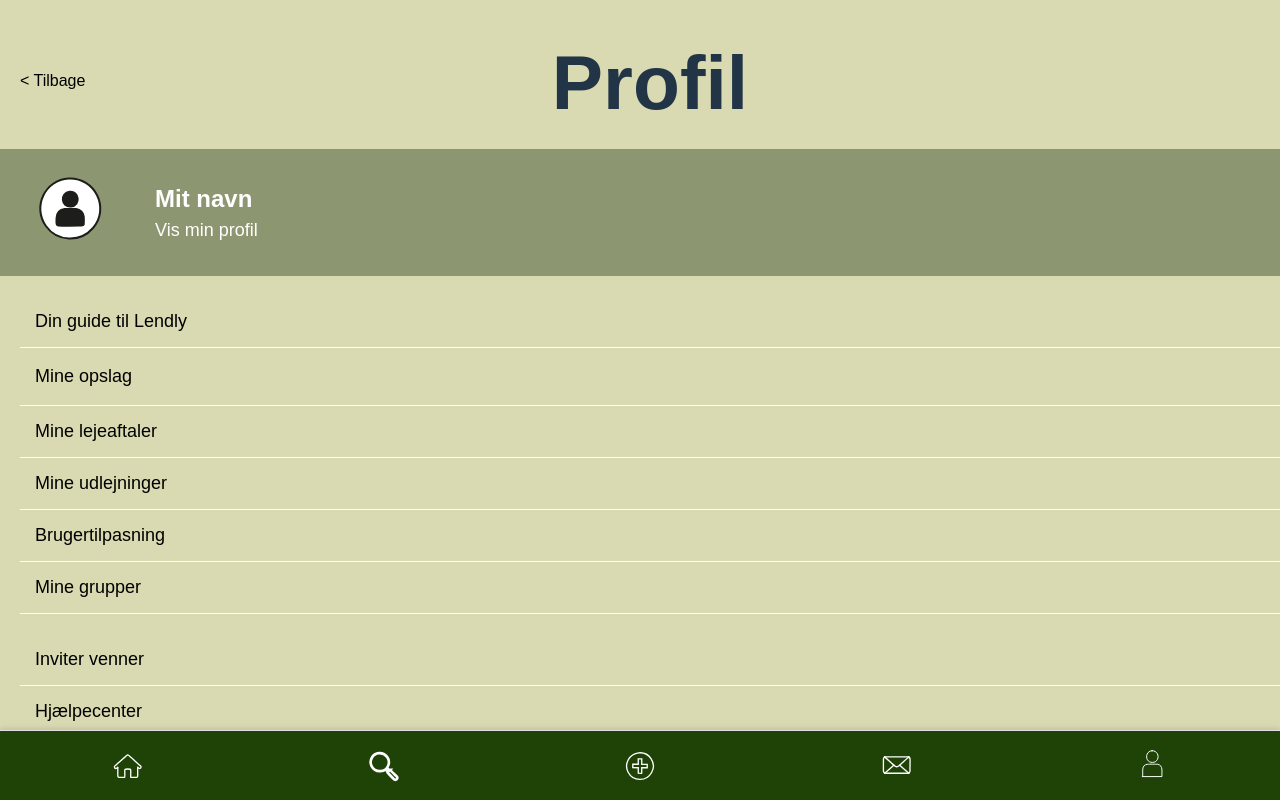
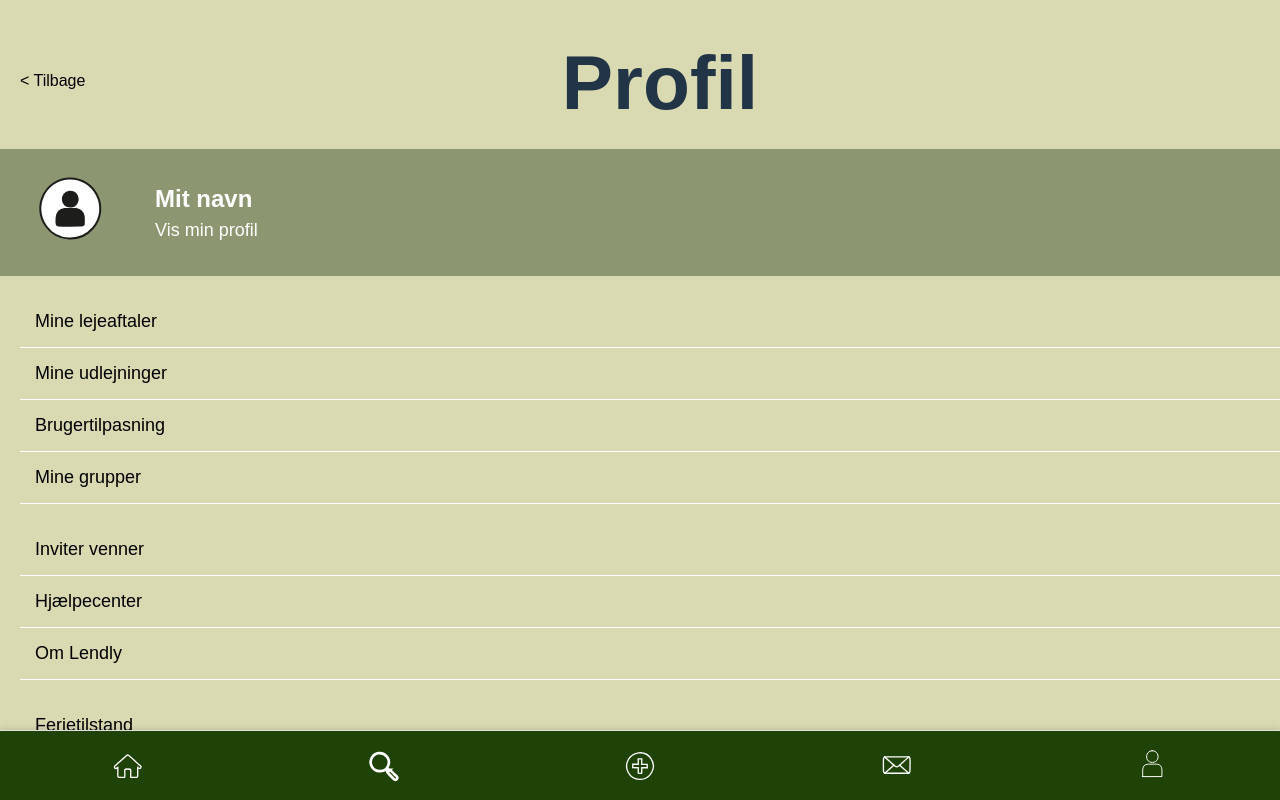
Before and after one commit to xxlindatrinh/lendlyfinal, a React (Vite) app: page /Profil in a window 1280 px wide. Built offline with nearby package versions, Linux system fonts and the light colour scheme.

Commit message:
slettet opslag

```diff
--- a/src/Components/App.jsx
+++ b/src/Components/App.jsx
@@ -10,7 +10,6 @@ import Indbakke from "./Indbakke";
 import Onboarding from "./Onboarding";
 import Favoritter from "./Favoritter";
 import OmProfil from "./OmProfil";
-import Opslag from "./Opslag";
 import Loading from "./Loadingscreen";
 
 function App() {
@@ -42,7 +41,6 @@ function Main() {
         <Route path="/Onboarding" element={<Onboarding />} />
         <Route path="/Favoritter" element={<Favoritter />} />
         <Route path="/OmProfil" element={<OmProfil />} />
-        <Route path="/Opslag" element={<Opslag />} />
         <Route path="/Loadingscreen" element={<Loading />} />
       </Routes>
       {showBottomNav && <BottomNav />} {/* Conditionally render BottomNav */}
--- a/src/Components/Profil.jsx
+++ b/src/Components/Profil.jsx
@@ -1,12 +1,9 @@
 import '../css/Profil.css';
 import { Link, useNavigate } from 'react-router-dom';
-
-
 
 function Profil() {
     const navigate = useNavigate();
     return (
-        <>
         <div className="profil-container">
             <header className="profil-header">
                 <div id='back-button'>
@@ -15,10 +12,9 @@ function Profil() {
                 <div>
                     <h1>Profil</h1>
                 </div>
-                <div>
-                </div>
             </header>
 
+            {/* Link to profile details page */}
             <Link to="/Omprofil" className="profile-info">
                 <div className="profile-picture">
                     <img src="ikoner/profil.svg" alt="Profile" />
@@ -29,29 +25,26 @@ function Profil() {
                 </div>
             </Link>
 
+            {/* Main profile options */}
             <div className="profile-options">
-                <button className="option-button">Din guide til Lendly</button>
-                <Link to="/Opslag" className="option-button">
-                    Mine opslag
-                </Link>
-
                 <button className="option-button">Mine lejeaftaler</button>
                 <button className="option-button">Mine udlejninger</button>
                 <button className="option-button">Brugertilpasning</button>
                 <button className="option-button">Mine grupper</button>
             </div>
 
+            {/* Additional profile actions */}
             <div className="profile-extras">
                 <button className="option-button">Inviter venner</button>
                 <button className="option-button">Hjælpecenter</button>
                 <button className="option-button">Om Lendly</button>
             </div>
 
+            {/* Holiday mode section */}
             <div className="profile-holiday">
                 <button className="option-button">Ferie­tilstand</button>
             </div>
         </div>
-        </>
     );
 }
 
```
Also changed, not shown: src/Components/Opslag.jsx (deleted, +0 -9 lines), src/css/Opslag.css (deleted). Lines whose indentation alone changed are shown as unchanged.
